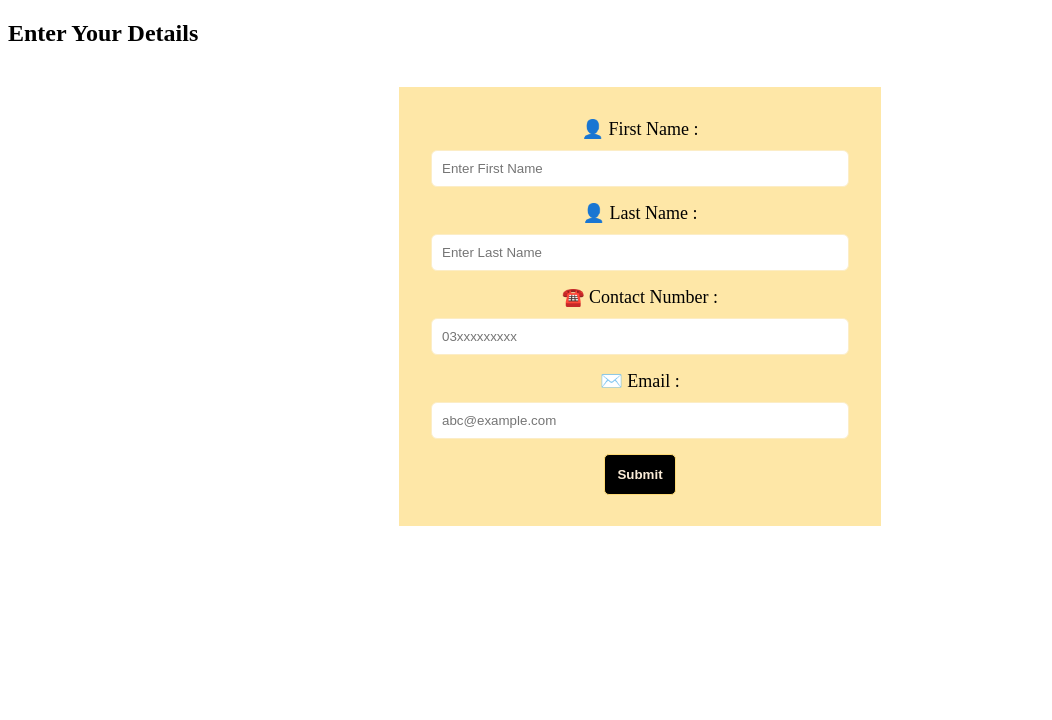
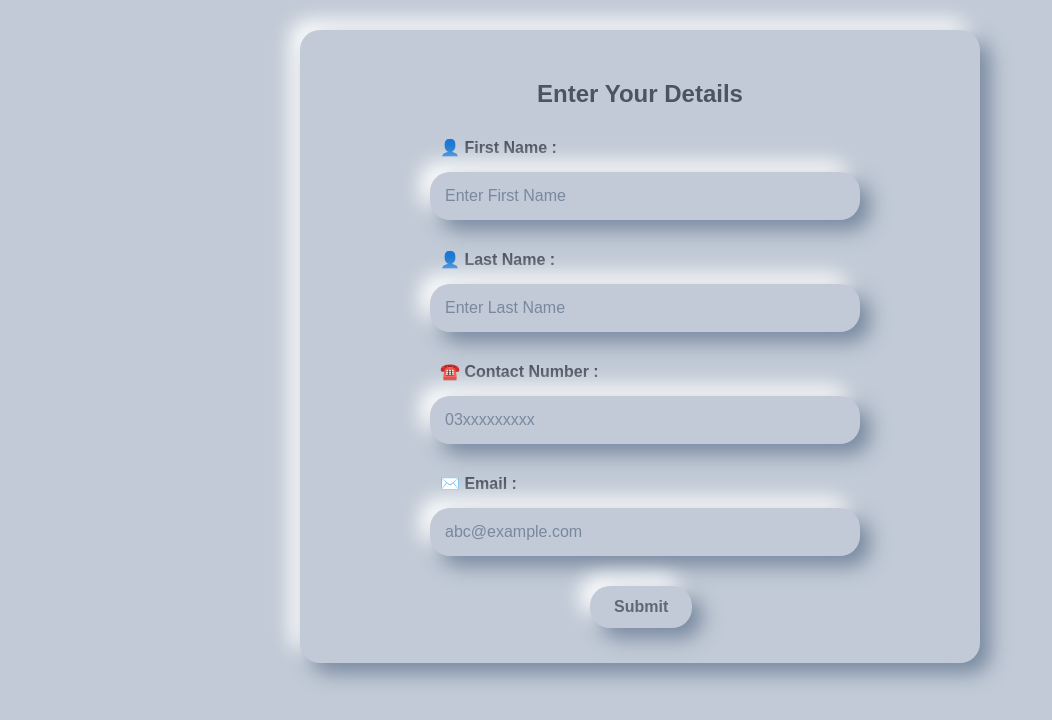
Before and after one commit to Mahnoorjabbar216/Form-App, a plain HTML site: page index.html in a window 1280 px wide. Shown: the whole page, without its empty margins (0-1052 px from the left). Drawn offline with Linux system fonts and the light colour scheme.

Commit message:
stylesheet.css

```diff
--- a/stylesheet.css
+++ b/stylesheet.css
@@ -1,104 +1,154 @@
-.app-header {
-  background-color: #fee7a7;
-  color: rgb(0, 0, 0);
-  padding: 20px;
-  text-align: center;
-  box-shadow: 0 4px 10px rgba(0,0,0,0.1);
-}
-.central-wrapper {
+body {
+  margin: 0;
+  height: 100vh;
   display: flex;
-  justify-content: center;
+  flex-direction: column;
   align-items: center;
-  min-height: 100vh;
-  margin-top: -700px;
+  padding: 30px;
+  background-color: #c1cad6;
+  font-family: Arial, sans-serif;
 }
 
-#form {
-  background-color: #fee7a7;
-
-  padding: 30px;
-  margin: 40px auto;
-  width: 90%;
-  max-width: 420px;
-  text-align: center;
-  transition: all 0.3s ease-in-out;
-  border: 1px solid #fee7a7;
+.neumorphic {
+  background: #c1cad6;
+  border-radius: 20px;
+  box-shadow: 10px 10px 20px #78889f, -10px -10px 20px #ffffff;
 }
 
-input[type="text"],input[type="email"],input[type="tel"]
- {
-  padding: 10px;
-  border-radius: 6px;
-  border: 1px solid #fcedc6;
-  background-color: #ffffff;
-  width: calc(100% - 24px);
-  margin-bottom: 15px;
-  transition: box-shadow 0.3s ease;
-  margin-top: 10px;
+.neumorphic-inset {
+  background: #c1cad6;
+  border-radius: 20px;
+  box-shadow: inset 10px 10px 20px #78889f, -10px -10px 20px #ffffff;
 }
 
-input[type="text"]:focus,
-input[type="email"]:focus,
-input[type="tel"]:focus {
-  outline: none;
-  box-shadow: 0 0 6px rgba(255, 218, 115, 0.6);
-  border-color: #f7c948;
+.neumorphic-card {
+  display: flex;
+  flex-direction: column;
+  align-items: flex-start;
+  padding: 30px 40px;
+  width: 600px;
+  height: auto;
+  text-align: left;
+  margin-bottom: 30px;
 }
 
-button{
-    padding: 12px;
-    background-color:#000000 ;
-    border: 1px solid #ffda74;
-    border-radius: 5px;
-    font-weight: 600;
-    color: antiquewhite;
+h2 {
+  color: #4d5461;
+  margin-bottom: 20px;
+  align-self: center;
 }
 
-button:hover{
-    background-color: #ffffff;
-    border: 1px solid #ffda74;
-    color: #000000;
+label {
+  color: #4d5461;
+  font-size: 16px;
+  margin-top: 10px;
+  margin-bottom: 15px;
+  margin-left: 100px;
+  display: block;
+  font-weight: 600;
+}
+
+.neumorphic-input {
+  padding: 15px;
+  width: 400px;
+  font-size: 16px;
+  color: #5e6878;
+  border: none;
+  outline: none;
+  margin-bottom: 20px;
+  margin-left: 90px;
+}
+
+.neumorphic-input::placeholder {
+  color: #78889f;
+}
+
+.neumorphic-button {
+  padding: 12px 24px;
+  font-size: 16px;
+  color: #5e6878;
+  border: none;
+  cursor: pointer;
+  margin-top: 10px;
+  align-self: center;
+  transition: all 0.3s ease;
+  margin-left: 250px;
+  font-weight: 600;
+}
+
+.neumorphic-button:active {
+  box-shadow: inset 5px 5px 10px #78889f, 5px -5px 10px #ffffff;
+}
+
+/* Styling for submitted data section */
+#h3 {
+  color: #4d5461;
+  margin-bottom: 10px;
+}
+
+#dataTable {
+  width: 680px;
+  border-collapse: collapse;
+  background-color: #c1cad6;
+  border-radius: 15px;
+  border-color: #c1cad6;
+  box-shadow: 10px 10px 20px #a3b1c6, -10px -10px 20px #ffffff;
+}
+
+#dataTable th{
+background-color: #d4dbe5;
+  padding: 15px;
+  text-align: center;
+  color: #2c3e50;
+  font-weight: bold;
+  font-size: 16px;
+  box-shadow: inset 2px 2px 4px #b0bbc7, inset -2px -2px 4px #ffffff;
+  border: 1px solid #b7c3cf;
+  border-radius: 15px;
+}
+#dataTable td {
+    background-color: #dce3ec;
+  border-radius: 15px;
+  padding: 15px;
+  text-align: center;
+  font-size: 15px;
+  color: #4e5d6c;
+  box-shadow: inset 2px 2px 5px #b0bbc7, inset -2px -2px 5px #ffffff;
+  border: 1px solid #b7c3cf;
 }
 
 
-label{
-    font-size: 18px;
-    font-weight: 400;
+#download-button {
+  margin-top: 40px;
+  padding: 12px 24px;
+  margin-bottom: 20px;
+  font-size: 16px;
+  color: #5e6878;
+  border: none;
+  border-radius: 10px;
+  background-color: #c1cad6;
+  box-shadow: 5px 5px 10px #78889f, -5px -5px 10px #ffffff;
+  cursor: pointer;
+  transition: all 0.3s ease;
 }
 
-
-table, th, td {
-    border: 1px solid #fee7a7;
-    border-collapse: collapse;
-    padding: 8px;
+#download-button:active {
+  box-shadow: inset 5px 5px 10px #78889f, -5px -5px 10px #ffffff;
 }
 
-table {
-    margin: 20px auto; /* Top & Bottom = 20px, Left & Right = auto */
-    background-color: #fee7a7;
-    width: 550px;
-
+button {
+  background: #c1cad6;
+  border-radius: 12px;
+  box-shadow: 5px 5px 10px #78889f, -5px -5px 10px #ffffff;
+  padding: 10px 20px;
+  font-size: 14px;
+  color: #5e6878;
+  border: none;
+  cursor: pointer;
+  margin: 5px;
+  transition: all 0.3s ease;
 }
 
-h3 {
-    margin-left: 690px;
+button:active {
+  box-shadow: inset 5px 5px 10px #78889f, inset -5px -5px 10px #ffffff;
 }
-
-/* media queries*/
-
-@media (max-width: 768px){
-    .app-header{
-        padding: 5px;
-    }
-    #h3{
-        margin-left: -2px;
-    }
-    table, th, td {
-        border: 1px solid #fee7a7;
-        border-collapse: collapse;
-        padding: 2px;
-    }
-    table{
-        width: 500px;
-    }
-}
```
